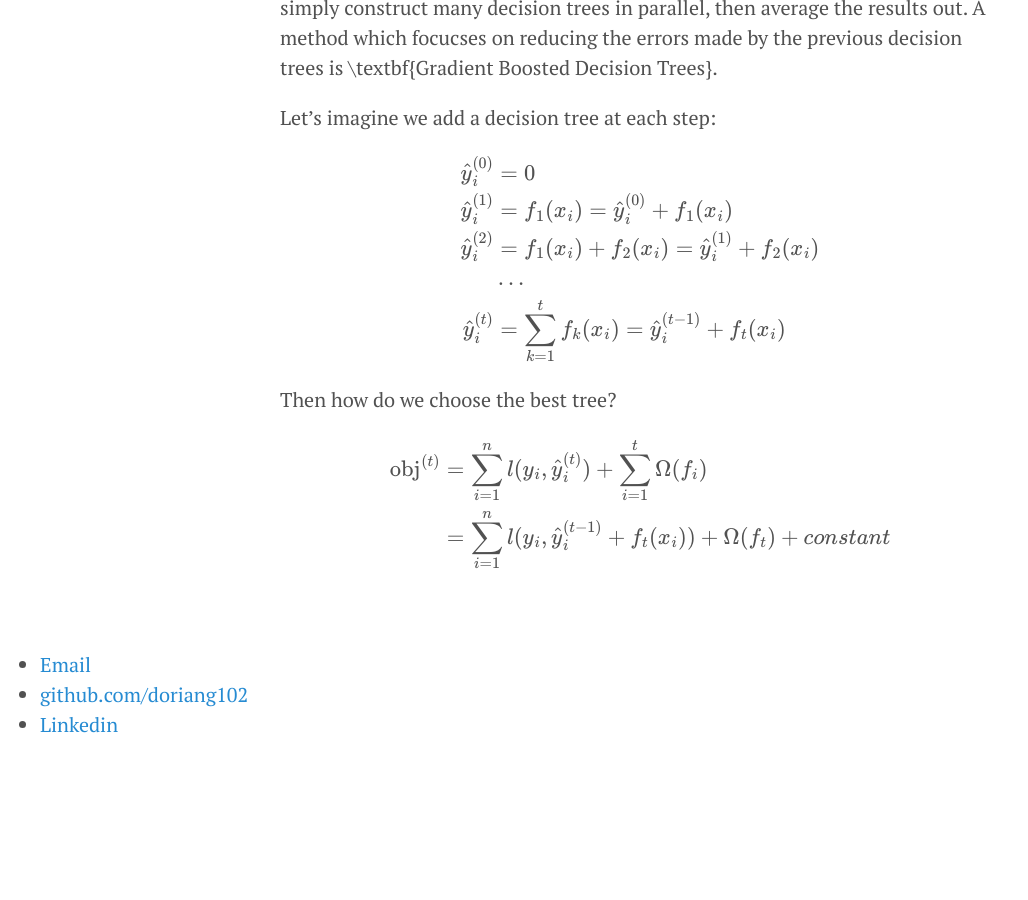
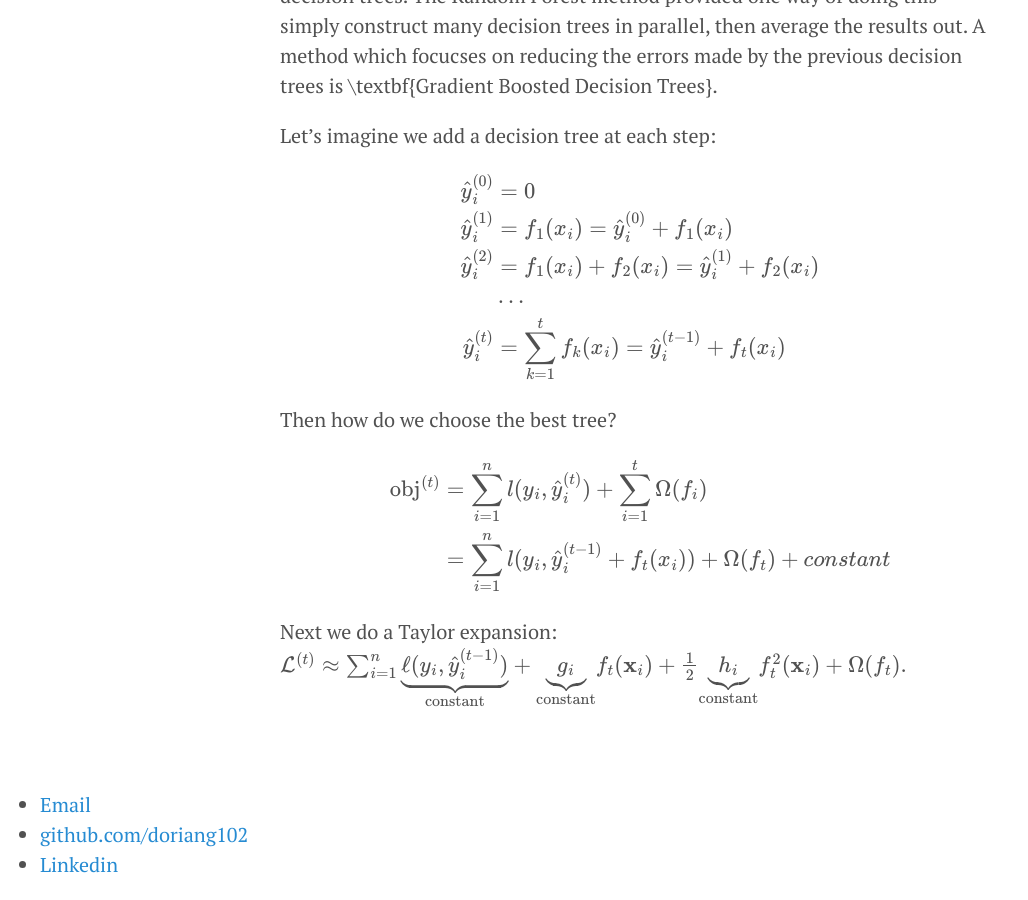
Before and after one commit to doriang102/doriang102.github.io, a Jekyll site: the page built from _posts/2017-10-15-Introduction-To-Ensemble-Methods.md, in a window 1280 px wide and 900 px high, scrolled down 9518 px. Shown: the whole window, without its empty margins (0-1028 px from the left). Built offline with Jekyll 4.4.1, drawn with Linux system fonts in a browser that asks for light colours; our own code applies the rules of GitHub Pages for plain Markdown files; formulas are drawn with MathJax 3; before the commit the page ends 10278 px from its top, so only the background shows below that.

Commit message:
Update 2017-10-15-Introduction-To-Ensemble-Methods.md

```diff
--- a/_posts/2017-10-15-Introduction-To-Ensemble-Methods.md
+++ b/_posts/2017-10-15-Introduction-To-Ensemble-Methods.md
@@ -238,3 +238,7 @@ $$
           & = \sum_{i=1}^n l(y_i, \hat{y}_i^{(t-1)} + f_t(x_i)) + \Omega(f_t) + constant
 \end{split}
 $$
+
+Next we do a Taylor expansion:
+$$
+\mathcal{L}^{(t)}\approx \sum_{i=1}^n \underbrace{\ell(y_i,\hat{y}_i^{(t-1)})}_{\text{constant}}+\underbrace{g_i}_{\text{constant}}f_t(\mathbf{x}_i)+\frac{1}{2}\underbrace{h_i}_{\text{constant}}f_t^2(\mathbf{x}_i)+\Omega(f_t).$$
```
